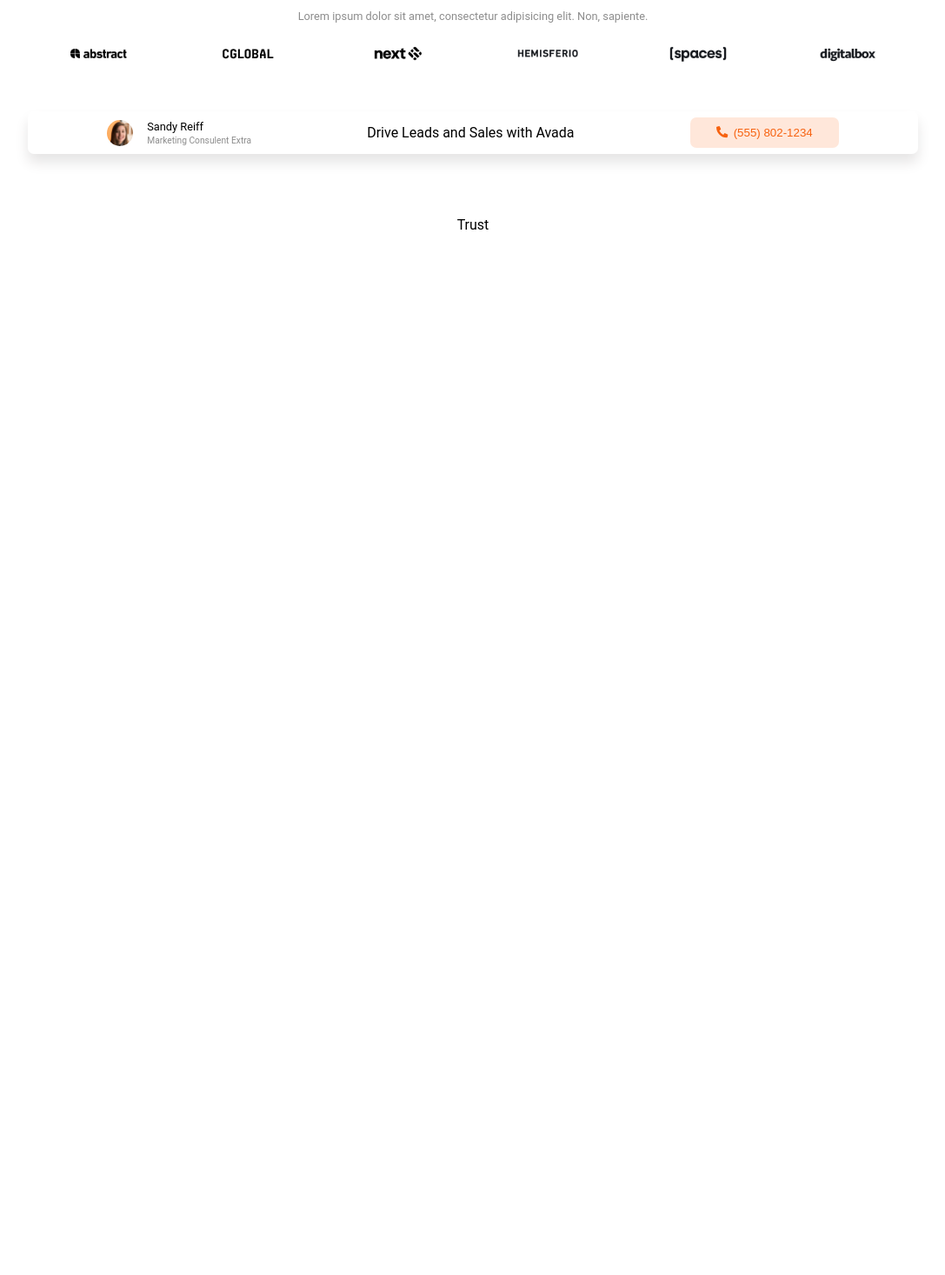
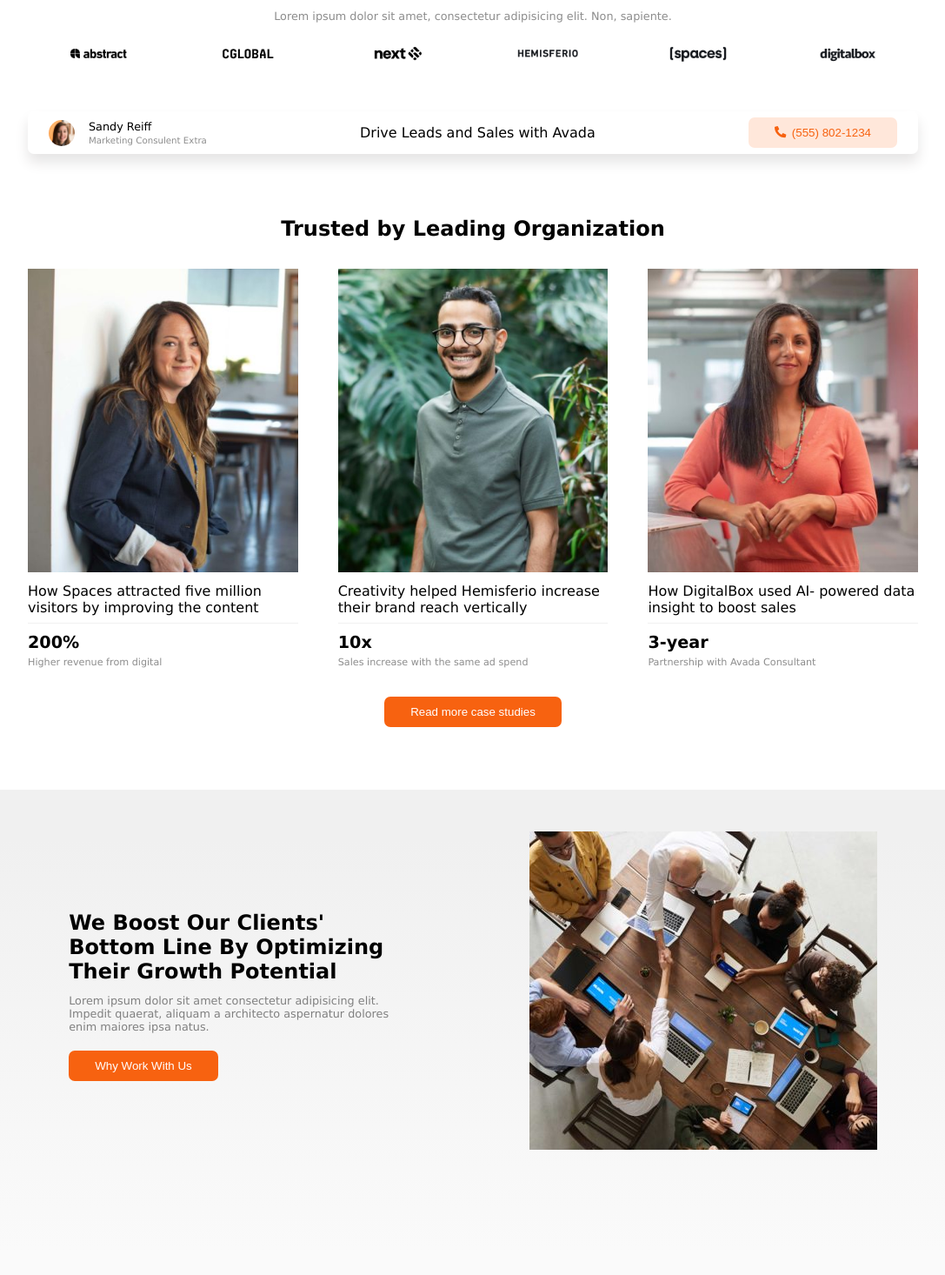
Before and after one commit to DavideDeLeonardis/proj-vuejs, a Vue app: page / in a window 1280 px wide. Shown: the part 1724-3190 px from the top of the page at 87% size, without its empty margins (96-1183 px from the left). Built offline with nearby package versions, Linux system fonts and the light colour scheme.

Commit message:
add 2 sections

```diff
--- a/src/assets/scss/partials/_commons.scss
+++ b/src/assets/scss/partials/_commons.scss
@@ -9,7 +9,7 @@
 
 body {
     font-size: 100%;
-    font-family: 'Roboto', sans-serif;
+    font-family: 'Verdana', sans-serif;
 }
 
 .container {
--- a/src/assets/scss/partials/_header.scss
+++ b/src/assets/scss/partials/_header.scss
@@ -55,7 +55,7 @@
             }
         }
 
-        @media screen and (max-width: 1000px) {
+        @media screen and (max-width: 1040px) {
             img {
                 transform: translateY(2px);
             }
--- a/src/assets/scss/partials/_main.scss
+++ b/src/assets/scss/partials/_main.scss
@@ -2,8 +2,6 @@
 @import "./_mixins.scss";
 
 main {
-    width: 100%;
-    height: 100px;
     padding: 5em 0;
 
     .container-intro {
@@ -80,7 +78,6 @@ main {
 
     .brands {
         text-align: center;
-        margin-bottom: 4.5em;
 
         h2 {
             margin-bottom: 5px;
@@ -102,8 +99,8 @@ main {
         }
 
         .contact {
-            @include flex(row, $justify: center, $align: center, $gap: 13%, $wrap: true);
-            border-radius: 7px;
+            @include flex(row, $justify: space-between, $align: center, $gap: 10px, $wrap: true);
+            border-radius: 7px;padding: 0 1.5em;
             box-shadow: 0 10px 15px rgb(230, 229, 229);
 
             & > * {
@@ -137,11 +134,79 @@ main {
                     color: rgb(255, 255, 255);
                 }
             }
+
+            @media screen and (max-width: 870px) {
+                & {
+                    @include flex(column, $justify: center, $align: center, $gap: 0, $wrap: true);
+                }
+            }
         }
     }
 
     .trust {
         text-align: center;
+        margin: 4.5em 0;
+
+        .container-cases {
+            @include flex(row, $justify: space-between, $align: flex-start, $gap: 0, $wrap: false);
+            text-align: left;
+            margin: 2em 0;
+
+            .case {
+                width: calc((100% / 3) - 3%);
+
+                img {
+                    width: 100%;
+                }
+
+                p {
+                    padding: 0.5em 0;
+                    border-bottom: 1px solid rgb(240, 240, 240);
+                }
+
+                div {
+                    font-size: 1.2em;
+                    font-weight: 600;
+                    padding-top: 0.5em;
+                }
+
+                span {
+                    font-size: 0.7em;
+                    color: rgb(141, 141, 141);
+                }
+            }
+
+            @media screen and (max-width: 576px) {
+                @include flex(column, $justify: center, $align: center, $gap: 2%, $wrap: false);
+
+                .case {
+                    width: 80%;
+                    margin-bottom: 1.5em;
+                }
+            }
+        }
+
+        button {
+            @include button($color: white, $bg-color: $primary_color, $hover_color: $primary_color, $hover_bg_color: $primary_color_light);
+        }
+    }
+
+    .bg-gray {
+        padding: 3em 0;
+
+        .container-intro {
+            @include flex(row, $justify: space-around, $align: center, $gap: 5%, $wrap: false);
+
+            img {
+                width: 40%;
+            }
+
+            button {
+                text-transform: capitalize;
+            }
+        }
+
+
     }
 
 
@@ -154,4 +219,6 @@ main {
 
 
 
+
+
 }
--- a/src/components/Header.vue
+++ b/src/components/Header.vue
@@ -4,7 +4,7 @@
             <div class="container">
                 <a href="#"><img src="../assets/img/avada-marketing-logo-2x-200x37.png" alt="AvadaConsultant logo"></a>
 
-                <!-- navbar --> <!-- import Bootstrap-->
+                <!-- navbar -->
                 <nav>
                     <ul>
                         <li
@@ -18,7 +18,7 @@
                         <font-awesome-icon icon="phone-alt" />
                         <a href="#">(555) 802-1234</a>
                     </div>
-                    <button class="btn">Free Quotes</button>
+                    <button>Free Quotes</button>
                 </nav>
                 <font-awesome-icon icon="bars" />
             </div>
--- a/src/components/Main.vue
+++ b/src/components/Main.vue
@@ -75,14 +75,44 @@
 
             <!-- case studies -->
             <section class="trust">
-                Trust
+                <h2>Trusted by Leading Organization</h2>
+                <div class="container-cases">
+                    <div class="case">
+                        <img src="../assets/img/case-studies-1-400x450.jpg" alt="img case study">
+                        <p>How Spaces attracted five million visitors by improving the content</p>
+                        <div>200%</div>
+                        <span>Higher revenue from digital</span>
+                    </div>
+                    <div class="case">
+                        <img src="../assets/img/case-studies-4-400x450.jpg" alt="img case study">
+                        <p>Creativity helped Hemisferio increase their brand reach vertically</p>
+                        <div>10x</div>
+                        <span>Sales increase with the same ad spend</span>
+                    </div>
+                    <div class="case">
+                        <img src="../assets/img/case-studies-6-400x450.jpg" alt="img case study">
+                        <p>How DigitalBox used AI- powered data insight to boost sales</p>
+                        <div>3-year</div>
+                        <span>Partnership with Avada Consultant</span>
+                    </div>
+                </div>
+                <button>Read more case studies</button>
             </section>
         </div>
 
         <!-- characteristics -->
         <div class="bg-gray">
             <section class="container">
-                <div class="container-intro"></div>
+                <div class="container-intro">
+                    <div class="feature">
+                        <h2>We boost our clients' bottom line by optimizing their growth potential</h2>
+                        <p>Lorem ipsum dolor sit amet consectetur adipisicing elit. Impedit quaerat, aliquam a
+                            architecto aspernatur dolores enim maiores ipsa natus.</p>
+                        <button>Why work with us</button>
+                    </div>
+
+                    <img src="../assets/img/we-boost-our-clients-400x366.jpg" alt="img intro main">
+                </div>
 
                 <div class="middle"></div>
 
```
